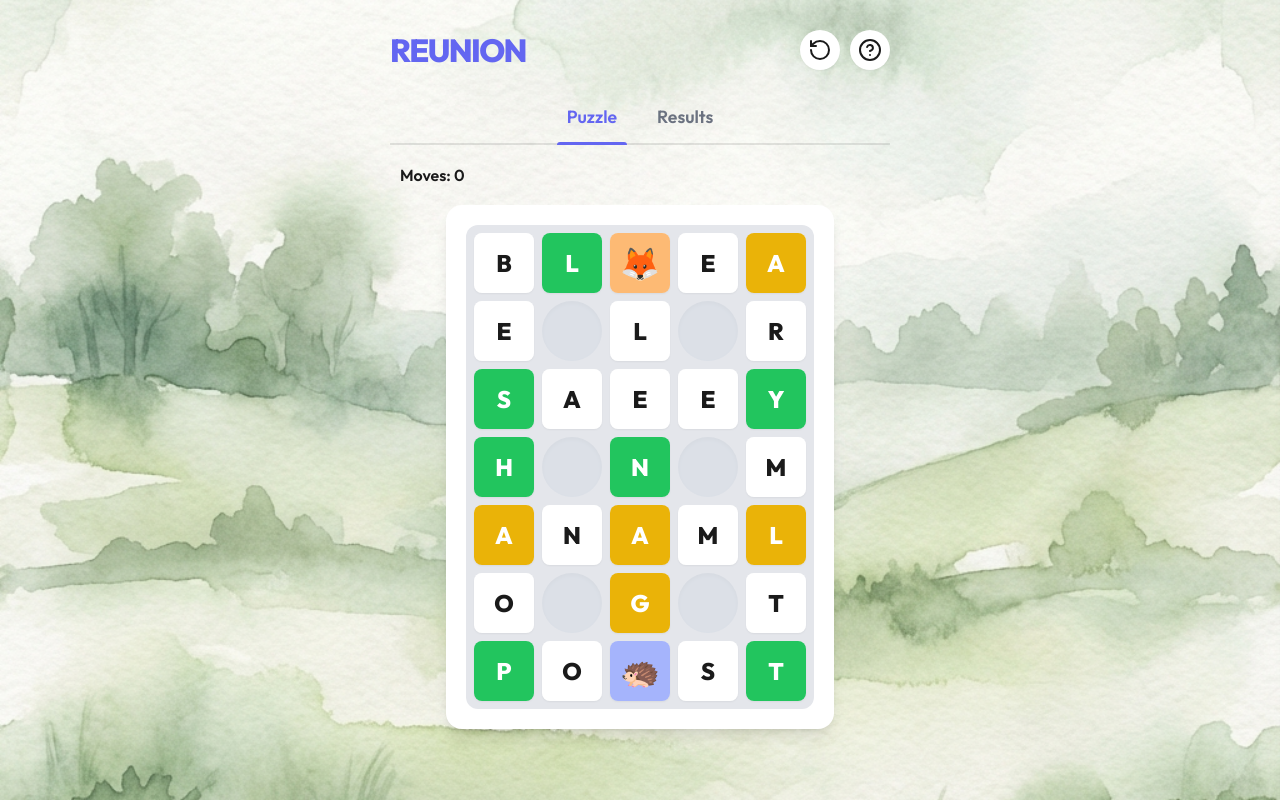
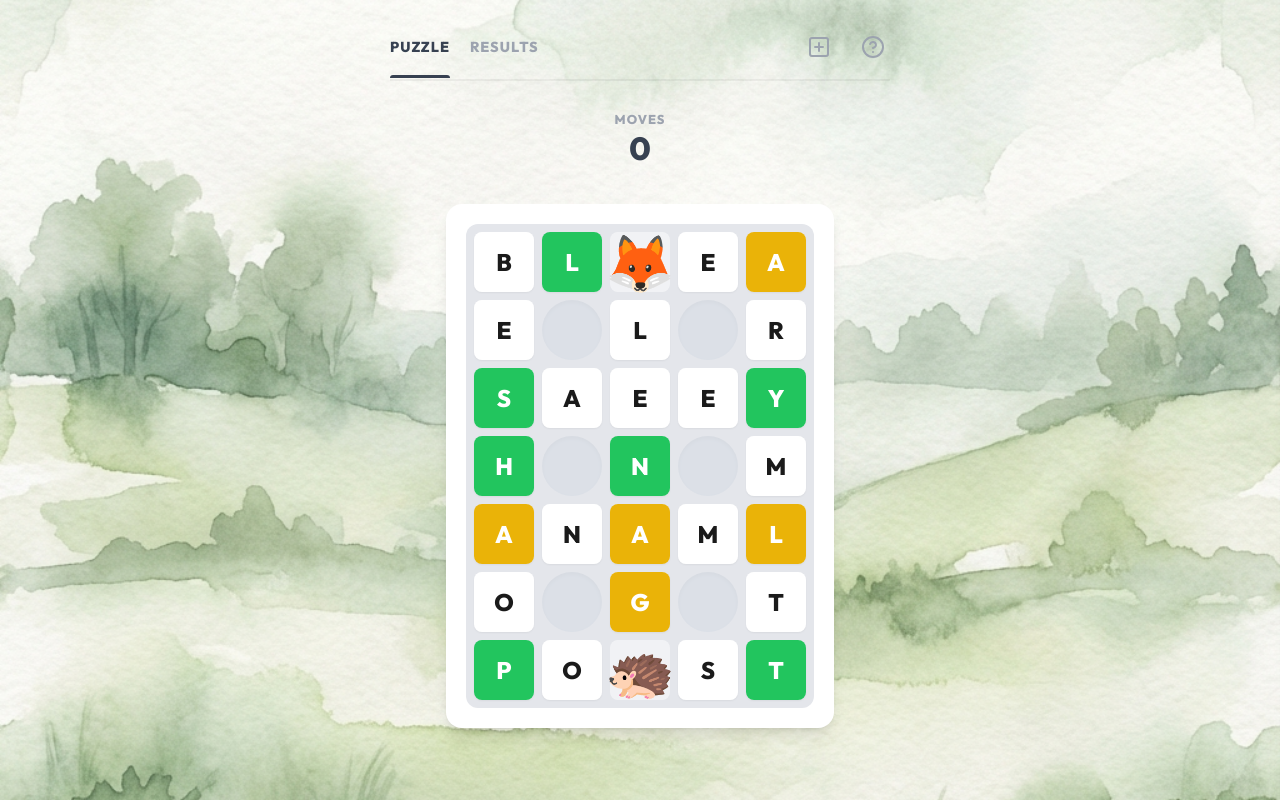
Before and after one commit to RobHelgeson/reunion-clone, a plain HTML site: page index.html in a window 1280 px wide. Drawn offline with Linux system fonts and the light colour scheme; no server answers.

Commit message:
feat: Redesign game header, navigation, and moves display, and refine animal tile visuals.

```diff
--- a/index.html
+++ b/index.html
@@ -11,26 +11,26 @@
 </head>
 <body>
     <div class="app-container">
-        <header>
-            <h1>REUNION</h1>
-            <div class="controls">
-                <button id="reset-btn" class="icon-btn" title="Reset Puzzle">
-                    <svg xmlns="http://www.w3.org/2000/svg" width="24" height="24" viewBox="0 0 24 24" fill="none" stroke="currentColor" stroke-width="2" stroke-linecap="round" stroke-linejoin="round"><path d="M3 12a9 9 0 1 0 9-9 9.75 9.75 0 0 0-6.74 2.74L3 8"/><path d="M3 3v5h5"/></svg>
+    <div class="app-container">
+        <nav class="game-nav">
+            <div class="nav-group">
+                <button id="nav-puzzle" class="nav-item active">PUZZLE</button>
+                <button id="nav-results" class="nav-item">RESULTS</button>
+            </div>
+            <div class="nav-group">
+                <button id="reset-btn" class="nav-icon-btn" title="New Puzzle">
+                    <svg xmlns="http://www.w3.org/2000/svg" width="24" height="24" viewBox="0 0 24 24" fill="none" stroke="currentColor" stroke-width="2" stroke-linecap="round" stroke-linejoin="round"><rect x="3" y="3" width="18" height="18" rx="2" ry="2"/><line x1="12" y1="8" x2="12" y2="16"/><line x1="8" y1="12" x2="16" y2="12"/></svg>
                 </button>
-                <button id="help-btn" class="icon-btn" title="How to Play">
+                <button id="help-btn" class="nav-icon-btn" title="How to Play">
                     <svg xmlns="http://www.w3.org/2000/svg" width="24" height="24" viewBox="0 0 24 24" fill="none" stroke="currentColor" stroke-width="2" stroke-linecap="round" stroke-linejoin="round"><circle cx="12" cy="12" r="10"/><path d="M9.09 9a3 3 0 0 1 5.83 1c0 2-3 3-3 3"/><line x1="12" y1="17" x2="12.01" y2="17"/></svg>
                 </button>
             </div>
-        </header>
-
-        <nav class="game-nav">
-            <button id="nav-puzzle" class="nav-item active">Puzzle</button>
-            <button id="nav-results" class="nav-item">Results</button>
         </nav>
 
-        <div class="game-info">
-            <div class="moves-container">
-                Moves: <span id="move-count">0</span>
+        <div class="game-info-centered">
+            <div class="moves-display">
+                <div class="moves-label">MOVES</div>
+                <div class="moves-value" id="move-count">0</div>
             </div>
         </div>
 
--- a/script.js
+++ b/script.js
@@ -36,7 +36,6 @@ class ReunionGame {
         this.setupBoard();
         await this.loadDictionary();
         await this.loadLevel();
-        this.render();
         this.setupEventListeners();
         document.getElementById('loading-overlay').classList.add('hidden');
     }
@@ -204,6 +203,7 @@ class ReunionGame {
 
         this.moves = 0;
         this.updateUI();
+        this.render();
     }
 
     async generateAdvancedPuzzle() {
@@ -502,9 +502,8 @@ class ReunionGame {
         });
 
         document.getElementById('reset-btn').addEventListener('click', () => {
-            if(confirm('Restart puzzle?')) {
+            if(confirm('Start a new puzzle?')) {
                 this.loadLevel();
-                this.render();
                 this.hideResults();
             }
         });
@@ -523,7 +522,6 @@ class ReunionGame {
 
         document.getElementById('next-puzzle-btn').addEventListener('click', () => {
             this.loadLevel();
-            this.render();
             this.hideResults();
             this.scrollToSection('puzzle-section');
             this.updateNav('nav-puzzle');
--- a/style.css
+++ b/style.css
@@ -173,16 +173,17 @@ h1 {
 }
 
 .tile.animal {
-    background-color: #fca5a5; /* Light red/pink for animals initially */
-    font-size: 2rem;
+    background-color: transparent;
+    font-size: 3.5rem;
+    box-shadow: none; /* Remove shadow for cleaner look */
 }
 
 .tile.animal.fox {
-    background-color: #fdba74; /* Orange-ish */
+    background-color: transparent;
 }
 
 .tile.animal.hedgehog {
-    background-color: #a5b4fc; /* Indigo-ish */
+    background-color: transparent;
 }
 
 .modal-overlay {
@@ -242,38 +243,93 @@ h1 {
 /* Navigation */
 .game-nav {
     display: flex;
+    justify-content: space-between;
+    align-items: center;
+    border-bottom: 2px solid rgba(0,0,0,0.05);
+    padding-bottom: 15px;
+    width: 100%;
+    margin-top: 10px;
+}
+
+.nav-group {
+    display: flex;
     gap: 20px;
-    border-bottom: 2px solid rgba(0,0,0,0.1);
-    padding-bottom: 10px;
-    width: 100%;
-    justify-content: center;
+    align-items: center;
 }
 
 .nav-item {
     background: none;
     border: none;
     font-family: var(--font-family);
-    font-size: 1.1rem;
-    font-weight: 600;
-    color: #6b7280;
+    font-size: 0.9rem;
+    font-weight: 800;
+    color: #9ca3af; /* Lighter gray */
     cursor: pointer;
-    padding: 5px 10px;
+    padding: 5px 0;
     position: relative;
+    text-transform: uppercase;
+    letter-spacing: 1px;
 }
 
 .nav-item.active {
-    color: var(--primary-color);
+    color: #374151; /* Dark gray */
 }
 
 .nav-item.active::after {
     content: '';
     position: absolute;
-    bottom: -12px;
+    bottom: -17px; /* Align with border-bottom of nav */
     left: 0;
     width: 100%;
     height: 3px;
-    background-color: var(--primary-color);
+    background-color: #374151;
     border-radius: 3px 3px 0 0;
+}
+
+.nav-icon-btn {
+    background: none;
+    border: none;
+    color: #9ca3af;
+    cursor: pointer;
+    padding: 5px;
+    display: flex;
+    align-items: center;
+    justify-content: center;
+    transition: color 0.2s;
+}
+
+.nav-icon-btn:hover {
+    color: #374151;
+}
+
+/* Moves Display */
+.game-info-centered {
+    display: flex;
+    justify-content: center;
+    width: 100%;
+    margin: 10px 0 20px;
+}
+
+.moves-display {
+    display: flex;
+    flex-direction: column;
+    align-items: center;
+    gap: 5px;
+}
+
+.moves-label {
+    font-size: 0.8rem;
+    font-weight: 800;
+    color: #9ca3af;
+    text-transform: uppercase;
+    letter-spacing: 1px;
+}
+
+.moves-value {
+    font-size: 2rem;
+    font-weight: 800;
+    color: #374151;
+    line-height: 1;
 }
 
 /* Results Section */
```
